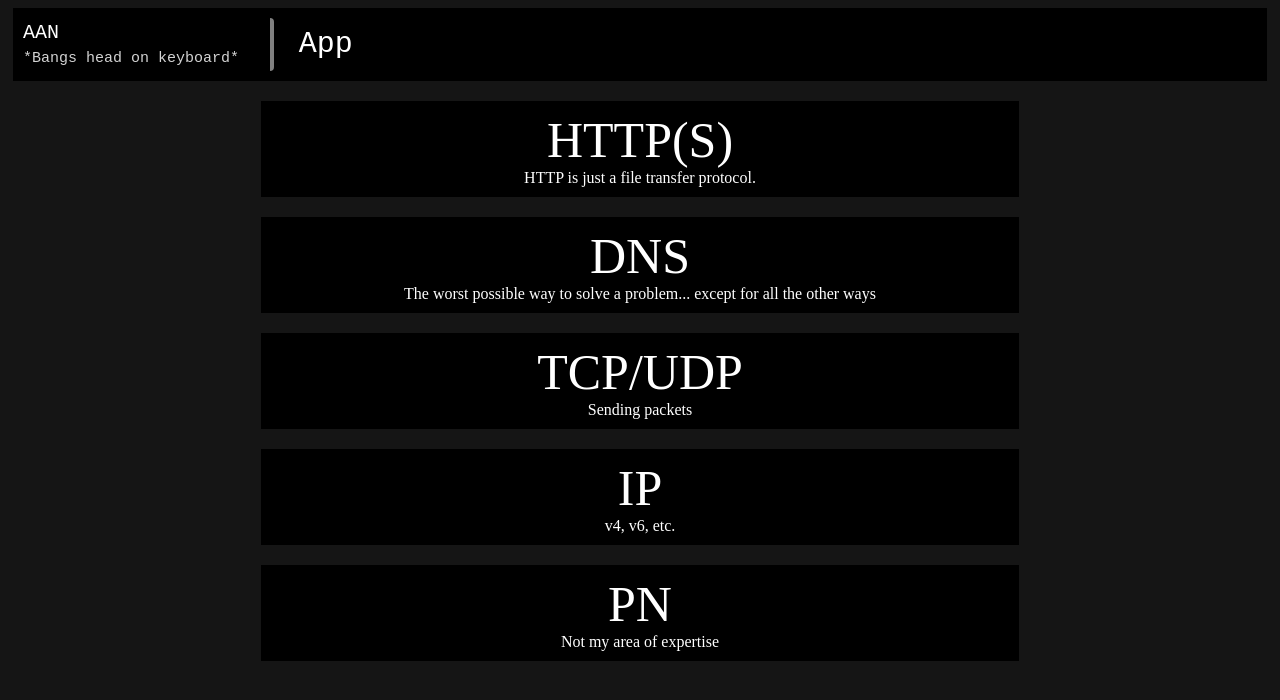
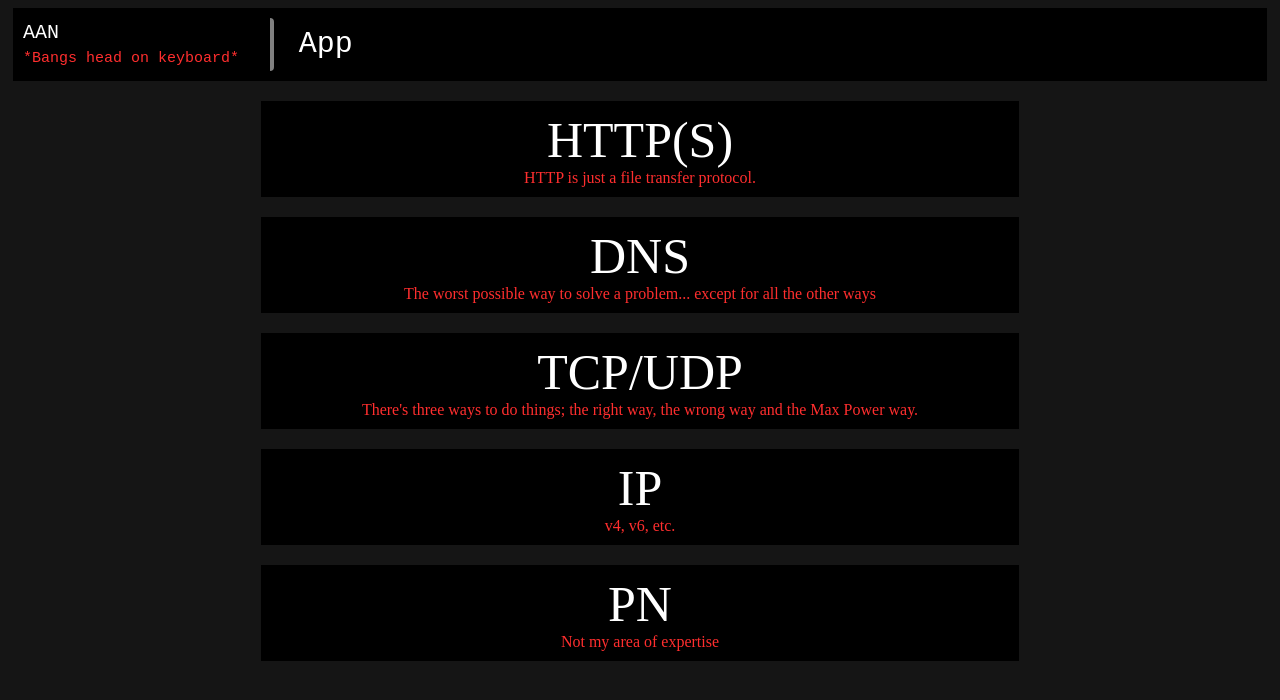
Before and after one commit to mrmcscreamypant/unit2apcsppage, a React (Create React App) app: page /#/ in a window 1280 px wide. Shown: the top 700 px of the page. Built offline with nearby package versions, Linux system fonts and the light colour scheme.

Commit message:
Forgot to commit this

```diff
--- a/src/articles/PN.js
+++ b/src/articles/PN.js
@@ -18,7 +18,7 @@ through the medium.<br></br>
 <br></br>
 Fun fact: I was planning to host this on a Raspberry Pi through a reverse proxy
 service. I switched to Github Pages for a couple reasons, but the "Physical Medium"
-can even be simulated by computers.
+can even be simulated by computers (thats what a VPN (a fancy name for a proxy) is).
 </>
 )
 
--- a/src/articles/TCPUDP.js
+++ b/src/articles/TCPUDP.js
@@ -31,9 +31,6 @@ If TCP is the postal service, UDP is a fleet of poorly-trained carrier pigeons.
 packets at the recipient and hope that most of them make it. Compared to TCP, however, it is <i>fast</i>.
 Often used in situations where loss of data does not matter, such as video or audio where the
 thing that processes it is a human, which can (mostly) understand damaged information.
-<br></br>
-<br></br>
-<br></br>
 </>
 )
 
@@ -41,7 +38,7 @@ export default class TCPUDPArticle extends Article {
     constructor() {
         super(
             "TCP/UDP",
-            <>Sending packets</>,
+            <>There's three ways to do things; the right way, the wrong way and the Max Power way.</>,
             content,
             "tcpudp-article"
         )
--- a/src/componenets/Title.css
+++ b/src/componenets/Title.css
@@ -5,5 +5,5 @@
 
 .subtitle-div {
     font-size: 15px;
-    color: lightgrey;
+    color: rgb(255, 46, 46);
 }
--- a/src/css/App.css
+++ b/src/css/App.css
@@ -14,7 +14,7 @@ body {
 }
 
 .nav-a {
-  color: white;
+  color: rgb(255, 46, 46);
   text-decoration: none;
 }
 
@@ -23,3 +23,7 @@ img {
   display: block;
   margin: auto;
 }
+
+a {
+  color: rgb(255, 46, 46);
+}
```
